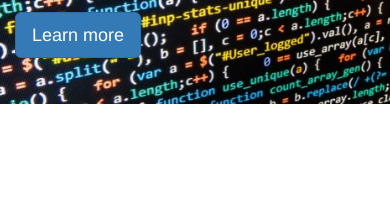
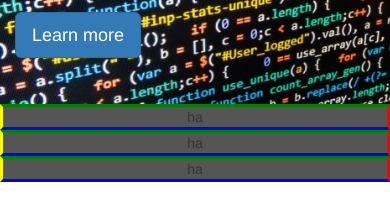
Before and after one commit to Ij888/FEwork, a plain HTML site: page myTWB_jumpOff-master/index.html in a window 390 px wide. Shown: the part 206-426 px from the top of the page. Drawn offline with nearby package versions, Linux system fonts and the light colour scheme.

Commit message:
added entry

```diff
--- a/myTWB_jumpOff-master/css/style.css
+++ b/myTWB_jumpOff-master/css/style.css
@@ -5,12 +5,27 @@ body {
 .jumbotron{
 	background: url(../img/algo.jpg) no-repeat top center;
 	background-size: cover;
+	height:100%;
 	/*color:#fff;
-	height:500px;
 	overflow:none;*/
+	margin-bottom: 0px;
 }
 
 .bg1{
 	background-color: rgba(200, 200, 200, 0.75);
 	display: inline-block;
 }
+
+.ha-wrappr{
+	text-align: center;
+}
+
+.testcase{
+	background: #555;
+	border-right: 3px solid red;
+	border-left: 3px solid yellow;
+	border-top: 3px solid green;
+	border-bottom: 3px solid blue;
+}
+
+.mxheight{max-height: 100px;}
--- a/myTWB_jumpOff-master/index.html
+++ b/myTWB_jumpOff-master/index.html
@@ -58,6 +58,17 @@
 	</div>
 
     <section>
+	<div class = "container-fluid">
+		<div class = "row">
+			<div class="ha-wrappr mxheight">
+				<div class="col-md-4 testcase">ha</div>
+				<div class="col-md-4 testcase">ha</div>
+				<div class="col-md-4 testcase">ha</div>
+			</div>
+		</div>
+	</div>
+
+
 
 	</section>
 
```
